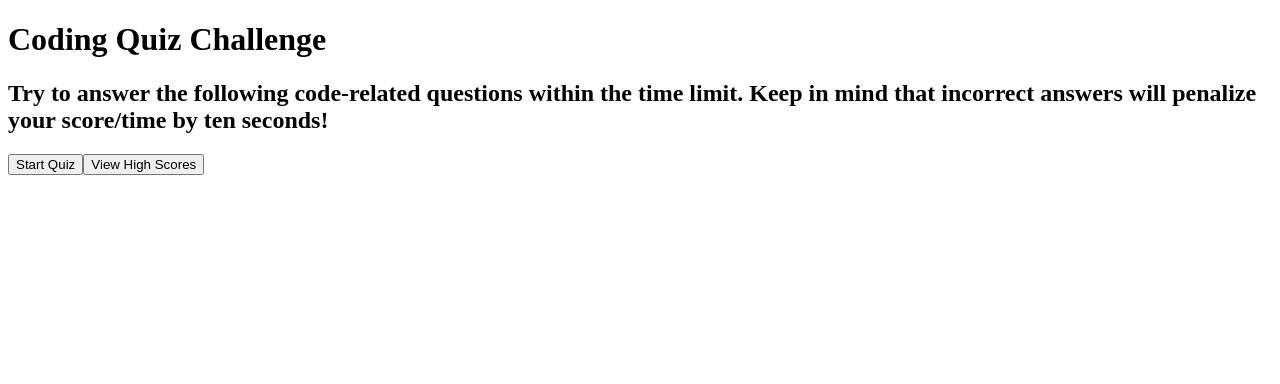
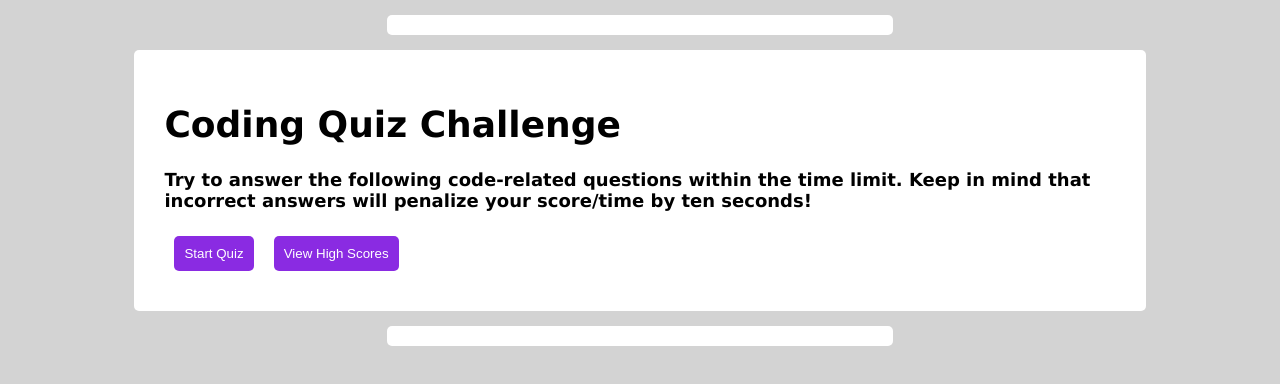
Before and after one commit to jamestw13/coding-quiz, a plain HTML site: page index.html in a window 1280 px wide. Drawn offline with Linux system fonts and the light colour scheme.

Commit message:
begin adding styling, fixed bug with result popup

```diff
--- a/assets/css/style.css
+++ b/assets/css/style.css
@@ -1,10 +1,50 @@
-
-
-header {
-  display: flex;
-  justify-content: space-between;
+body {
+  background-color: lightgray;
+  font-family: 'Lucida Sans', 'Lucida Sans Regular', 'Lucida Grande', 'Lucida Sans Unicode', Geneva, Verdana, sans-serif;
 }
 
-header * {
+h1 {
+  font-size: 36px;
+}
+
+h2 {
+  font-size: 18px
+}
+
+button {
+  color: white;
+  background-color: blueviolet;
+  border: none;
+  border-radius: 5px;
+  padding: 10px;
+  margin: 10px;
 
 }
+
+#timer {
+  background-color: white;
+  text-align: center;
+  font-size: 24px;
+  font-weight: bold;
+  padding: 10px;
+  margin: 15px 30%;
+  border-radius: 5px;
+}
+
+#page-content {
+  background-color: white;
+  font-weight: bold;
+  padding: 30px;
+  margin: 15px 10%;
+  border-radius: 5px;
+}
+
+#answer-result {
+  background-color: white;
+  text-align: center;
+  font-size: 24px;
+  font-weight: bold;
+  padding: 10px;
+  margin: 15px 30%;
+  border-radius: 5px;
+}
--- a/assets/js/script.js
+++ b/assets/js/script.js
@@ -103,7 +103,7 @@ let timerEl = document.getElementById("timer");
 let resultEl = document.getElementById("answer-result");
 let timeScore, questionNumber = 0;
 let highScores = [];
-let startTimer;
+let startTimer, resultTimer;
 
 /* End Global Variables */
 
@@ -118,13 +118,14 @@ let clearDisplayArea = function () {
 
 // Answer handler
 let answer = function (result) {
+  clearTimeout(resultTimer);
 
   if (result === "Incorrect!") {
     timeScore = timeScore - 10;
   }
 
   resultEl.innerHTML = result
-  setTimeout( () => {resultEl.innerHTML = ""},   1000);
+  resultTimer = setTimeout( () => {resultEl.innerHTML = ""},   1000);
 
   if (timeScore <= 0) {
     createResultsPage();
@@ -269,6 +270,7 @@ let createResultsPage = function() {
   initialsInput.setAttribute("id", "initials-input")
 
   let inputButton = document.createElement("button");
+  inputButton.textContent = "Submit";
   inputButton.addEventListener("click", function() {updateHighScores(initialsInput.value, timeScore); createHighScoresPage()});
 
   resultsPage.appendChild(resultsH1);
--- a/index.html
+++ b/index.html
@@ -9,14 +9,9 @@
   <link rel="stylesheet" href="./assets/css/style.css">
 </head>
 <body>
-
-    <h3 id="timer"></h3>
-
-
-  <main id="page-content">
-
-  </main>
-    <div id="answer-result"></div>
+  <div id="timer"></div>
+  <div id="page-content"></div>
+  <div id="answer-result"></div>
 
   <script src="./assets/js/script.js"></script>
 </body>
```
